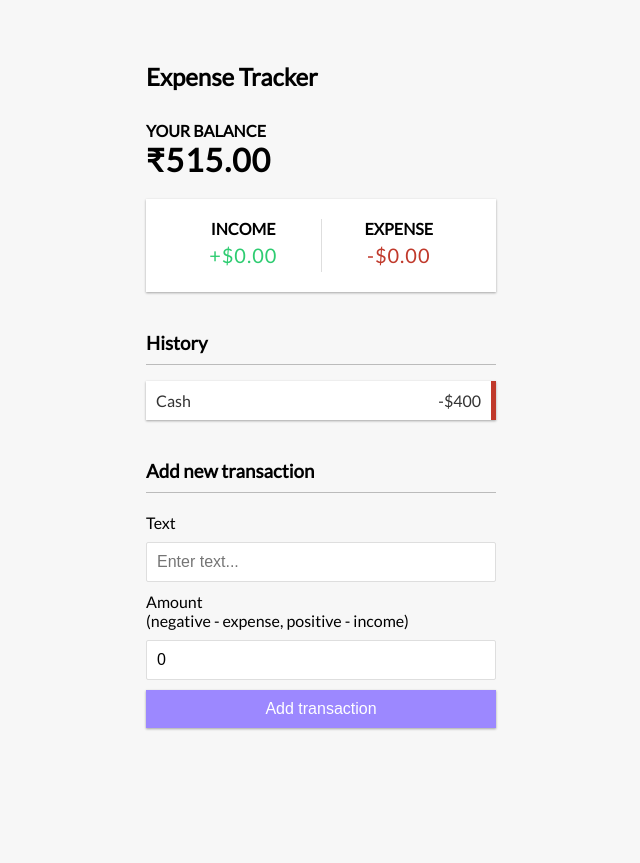
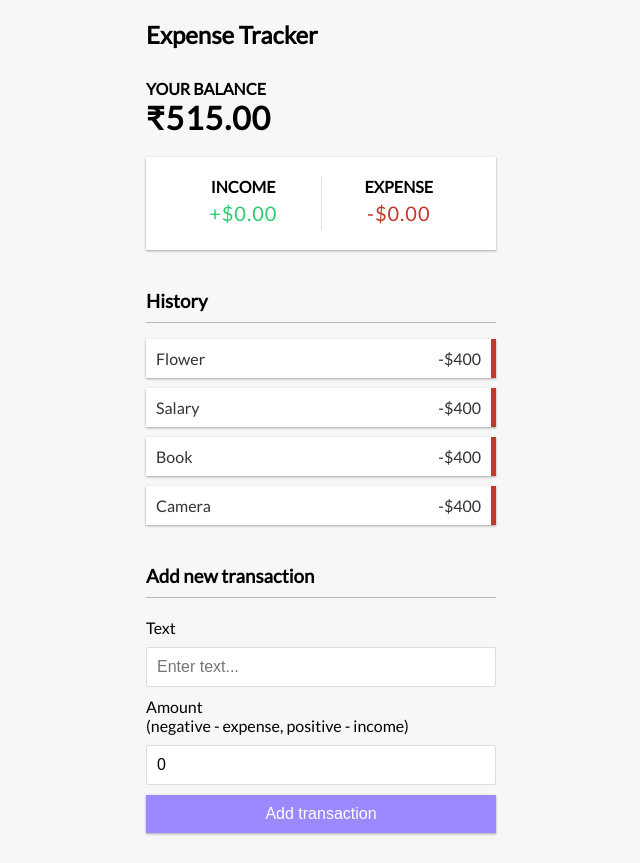
Before and after one commit to Virenk21/Expense-Tracker, a React (Create React App) app: page / in a window 1280 px wide. Shown: the whole page, without its empty margins (319-959 px from the left). Before the commit the page ends 800 px from the top, so only its background shows below. Built offline with nearby package versions, Linux system fonts and the light colour scheme.

Commit message:
added few more files

```diff
--- a/src/App.js
+++ b/src/App.js
@@ -6,9 +6,11 @@
 import { AddTransaction } from "./components/AddTransaction";
 import './App.css';
 
+import { GlobalProvider } from "./context/GlobalState";
+
 function App() {
   return (
-    <div>
+      <GlobalProvider>
       <Header />
       <div className="container">
         <Balance />
@@ -16,7 +18,7 @@
         <TransactionList />
         <AddTransaction />
       </div>
-    </div>
+      </GlobalProvider>
   );
 }
 
--- a/src/components/TransactionList.js
+++ b/src/components/TransactionList.js
@@ -1,15 +1,16 @@
-import React from 'react'
+import React, { useContext } from "react";
+import { GlobalContext } from "../context/GlobalState";
 
 export const TransactionList = () => {
+    const { transactions } = useContext(GlobalContext);
   return (
     <>
       <h3>History</h3>
       <ul className="list">
-        <li className="minus">
-          Cash <span>-$400</span>
-          <button className="delete-btn">x</button>
-        </li>
+        {transactions.map((transaction) => (<li className="minus">
+          {transaction.text} <span>-$400</span><button className="delete-btn">x</button>
+        </li> ))}
       </ul>
     </>
   );
-}
+};
--- /dev/null
+++ b/src/context/AppReducer.js
@@ -0,0 +1,6 @@
+export default (state, action) => {
+  switch (action.type) {
+        default:
+      return state;
+  }
+};
--- /dev/null
+++ b/src/context/GlobalState.js
@@ -0,0 +1,30 @@
+import React, { createContext, useReducer } from "react";
+import AppReducer from "./AppReducer";
+
+export const GlobalState = () => {
+  return <div>GlobalState</div>;
+};
+// Initial state
+const initialState = {
+  transactions: [
+  { id: 1, text: 'Flower', amount: -20 },
+  { id: 2, text: 'Salary', amount: 300 },
+  { id: 3, text: 'Book', amount: -10 },
+  { id: 4, text: 'Camera', amount: 150 }
+]
+}
+
+// Create context
+export const GlobalContext = createContext(initialState);
+
+// Provider component
+export const GlobalProvider = ({ children }) => {
+  const [state, dispatch] = useReducer(AppReducer, initialState);
+
+
+  return (<GlobalContext.Provider value={{
+        transactions: state.transactions
+        }}>
+            {children}
+            </GlobalContext.Provider>);
+    }
```
Also changed, not shown: src/context/gs.js (added, +41 -0 lines).
